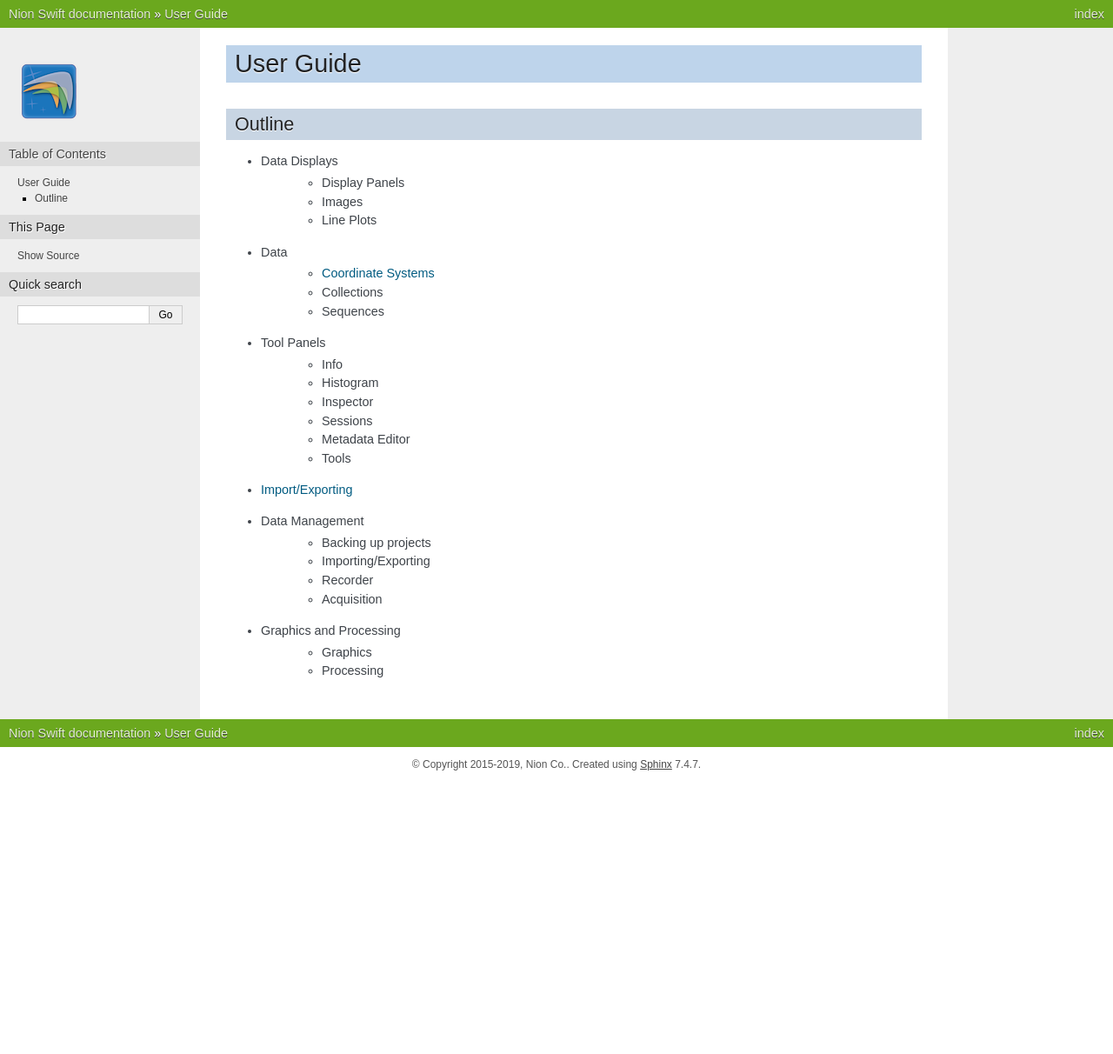
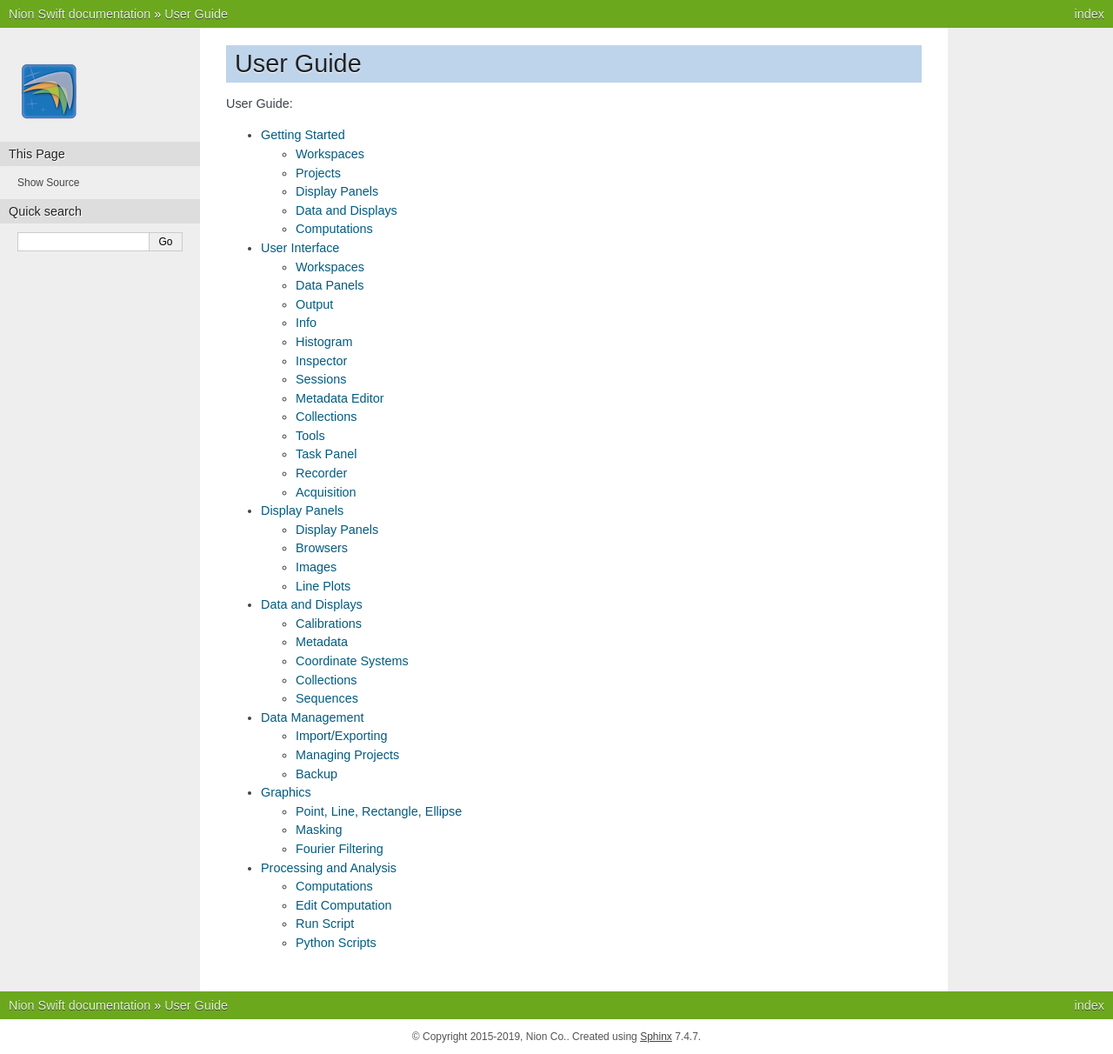
Before and after one commit to nion-software/nionswift, a Sphinx documentation site: the page built from docs/user_guide.rst, in a window 1280 px wide. Shown: the whole page at 87% size. Built offline with Sphinx 7.4.7, drawn with Linux system fonts in a browser that asks for light colours; before the commit the page ends 900 px from its top, so only the background shows below that.

Commit message:
Split user guide (outline) into [sparsely filled] files.

```diff
--- /dev/null
+++ b/docs/display_panels.rst
@@ -0,0 +1,18 @@
+:orphan:
+
+.. _display-panels:
+
+Display Panels
+==============
+
+Display Panels
+--------------
+
+Browsers
+--------
+
+Images
+------
+
+Line Plots
+----------
--- /dev/null
+++ b/docs/graphics.rst
@@ -0,0 +1,15 @@
+:orphan:
+
+.. _graphics:
+
+Graphics
+========
+
+Point, Line, Rectangle, Ellipse
+-------------------------------
+
+Masking
+-------
+
+Fourier Filtering
+-----------------
--- /dev/null
+++ b/docs/introduction.rst
@@ -0,0 +1,21 @@
+:orphan:
+
+.. _introduction:
+
+Getting Started
+===============
+
+Workspaces
+----------
+
+Projects
+--------
+
+Display Panels
+--------------
+
+Data and Displays
+-----------------
+
+Computations
+------------
--- /dev/null
+++ b/docs/processing.rst
@@ -0,0 +1,18 @@
+:orphan:
+
+.. _processing:
+
+Processing and Analysis
+=======================
+
+Computations
+------------
+
+Edit Computation
+----------------
+
+Run Script
+----------
+
+Python Scripts
+--------------
--- a/docs/user_guide.rst
+++ b/docs/user_guide.rst
@@ -5,30 +5,13 @@
 User Guide
 ==========
 
-Outline
--------
-
-* Data Displays
-    * Display Panels
-    * Images
-    * Line Plots
-* Data
-    * :ref:`coordinate-systems`
-    * Collections
-    * Sequences
-* Tool Panels
-    * Info
-    * Histogram
-    * Inspector
-    * Sessions
-    * Metadata Editor
-    * Tools
-* :ref:`data-management`
-* Data Management
-    * Backing up projects
-    * Importing/Exporting
-    * Recorder
-    * Acquisition
-* Graphics and Processing
-    * Graphics
-    * Processing
+.. toctree::
+    introduction
+    user_interface
+    display_panels
+    data
+    data_management
+    graphics
+    processing
+    :maxdepth: 2
+    :caption: User Guide:
```
Also changed, not shown: docs/coordinates.rst (deleted, +0 -16 lines), docs/data.rst (added, +28 -0 lines), docs/data_management.rst (+8 -5 lines), docs/user_interface.rst (added, +45 -0 lines).
